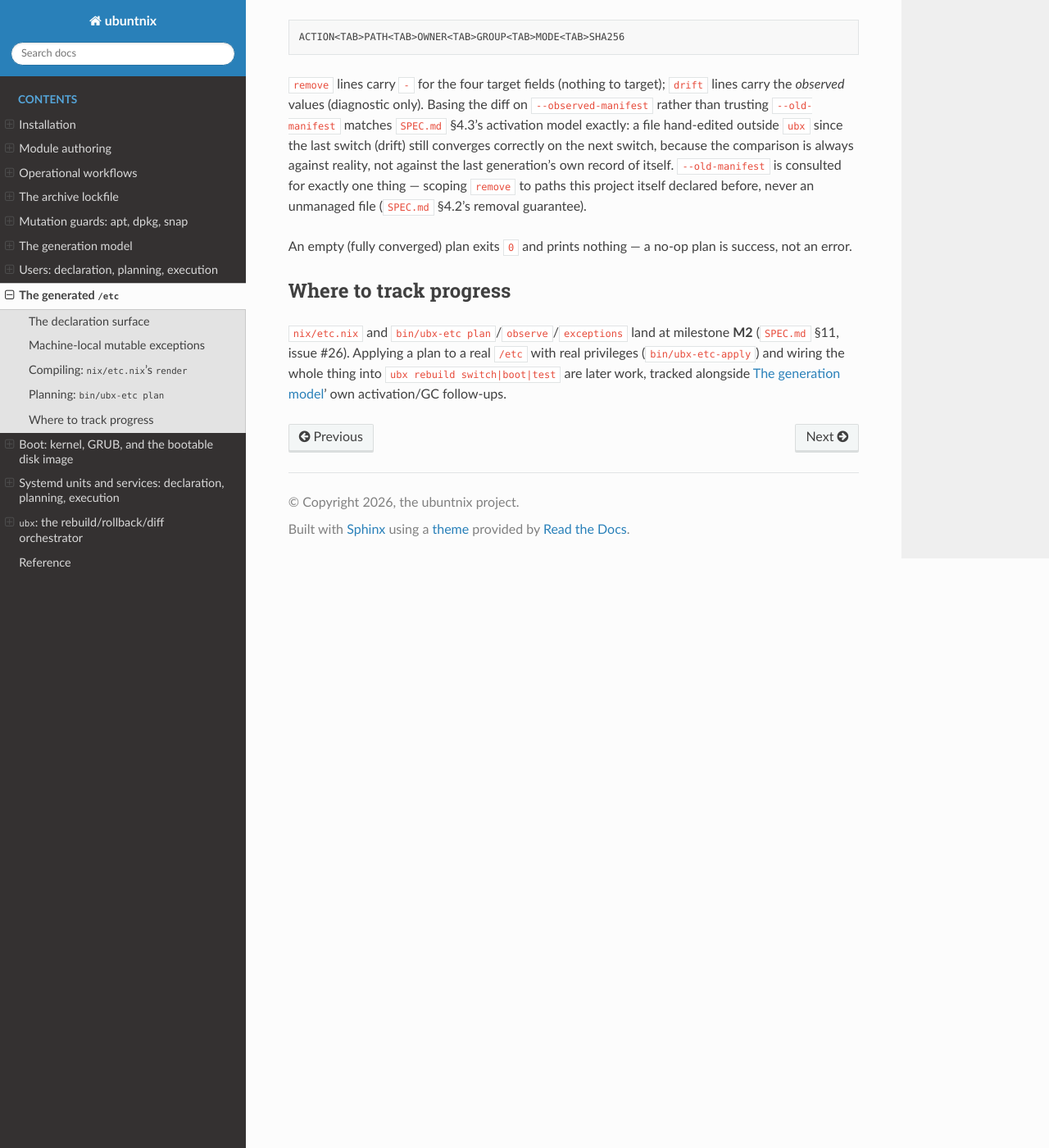
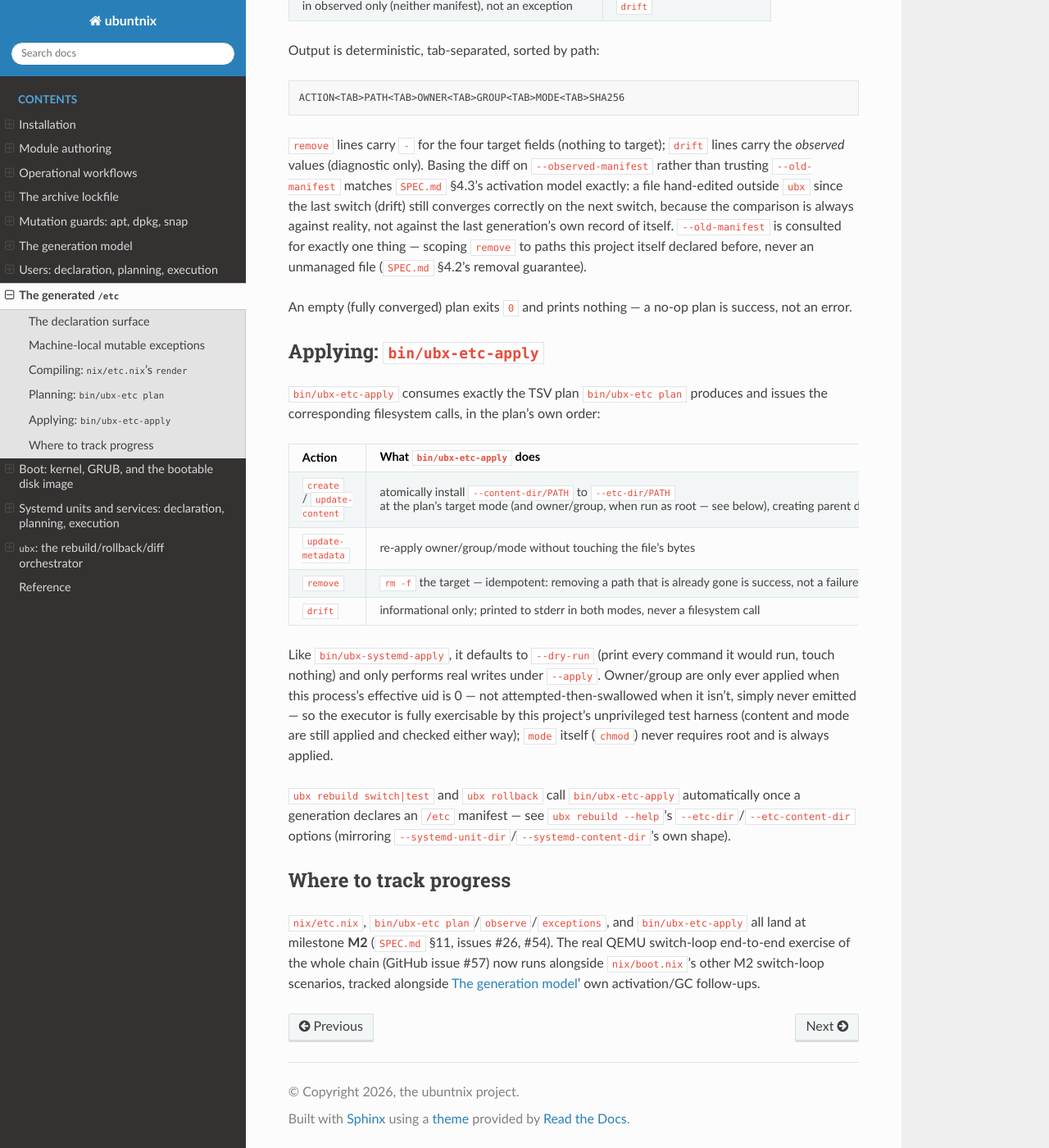
Before and after one commit to Guno327/ubuntnix, a Sphinx documentation site: the page built from docs/etc.md, in a window 1280 px wide and 1400 px high, scrolled down 2976 px. Shown: the whole window at 82% size. Built offline with Sphinx 7.4.7 and the Read the Docs theme 3.1.0, drawn with Linux system fonts in a browser that asks for light colours; pages that are not in the unit, such as notebooks, are missing from menus; some of the changed text lies outside the part shown.

Commit message:
feat(etc): live /etc activation executor (bin/ubx-etc-apply) — closes #54 (#56)
* feat(etc): live /etc activation executor (bin/ubx-etc-apply)

Add bin/ubx-etc-apply, a thin dry-run-by-default, --apply-gated executor
that consumes bin/ubx-etc's plan TSV (create/update-content/
update-metadata/remove/drift) and issues the exact install/chmod/chown/rm
calls it describes, in the plan's own order. Mirrors bin/ubx-systemd-apply:
atomic content install via `install -D`, idempotent `rm -f` removes,
owner/group applied only as root (chmod always), drift surfaced to stderr
and never written.

Wire it into `ubx rebuild`/`ubx rollback` execute_domains alongside the
systemd/users executors, with --etc-dir and --etc-content-dir options
(default /etc, content alongside the new etc manifest). Replaces the prior
"apply pending" notice.

Tests (139) cover dry-run no-op, real apply (create+update-metadata+
remove+drift), idempotent already-absent remove, empty plan, and an
end-to-end `ubx rebuild switch --apply` that writes a live /etc file
through the ubx wiring. 58/58 unit tests pass; shellcheck -x clean.

Closes #54.

Co-Authored-By: Claude Opus 4.8 <noreply@anthropic.com>

* test(e2e): wire switch-loop driver to staged /etc content + assert live activation

The M2 switch-loop QEMU e2e regressed once bin/ubx-etc-apply became a real
executor (#54): scenario 1's gen2 manifest declares an /etc create, so the
now-wired executor runs for real and needs its source bytes — but nothing
staged them and the driver never passed --etc-content-dir, so `install`
failed to stat the content and the switch exited non-zero.

Stage the two etc-managed fixture files under each generation's
`etc-content/` tree (let-bound content shared with the manifest builders so
declared sha256 and staged bytes can't drift), pass
`--etc-content-dir "$ASSETS/genN/etc-content"` on the scenario 1/2/3 real
`ubx rebuild switch|test` invocations, and assert the landed bytes directly
off the boot's writable /etc bind-mount (scenario 1 hello.txt, scenario 3
test-marker.txt) — the config domain now converges live end-to-end in-guest,
satisfying SPEC.md §11 M2's "config" switch-loop exit criterion.

Closes #57.

Co-Authored-By: Claude Opus 4.8 <noreply@anthropic.com>

---------

Co-authored-by: ghov-claude[bot] <308500720+ghov-claude[bot]@users.noreply.github.com>
Co-authored-by: Claude Opus 4.8 <noreply@anthropic.com>

````diff
--- a/docs/etc.md
+++ b/docs/etc.md
@@ -1,20 +1,23 @@
 # The generated `/etc`
 
-```{admonition} Partially implemented (M2, issue #26): compile + plan only
+```{admonition} Implemented (M2, issues #26 and #54): compile + plan + apply
 :class: note
 
-`nix/etc.nix` and `bin/ubx-etc` exist in the repository as of milestone
-**M2** (`SPEC.md` §4.2 "generated `/etc`", §4.3 switching-table row 1;
-issue #26) and everything described below is real: declared entries
-compile to a content-addressed tree plus a JSON manifest, the machine-
-local mutable exceptions are enumerated and enforced, and `bin/ubx-etc
-plan` computes a deterministic create/update/remove/drift diff against
-observed system state. Nothing here yet **applies** that plan to a real
-`/etc` — no file is ever written, chowned, chmod'd, or deleted by
-anything on this page. That executor (`bin/ubx-etc-apply`), and the `ubx
-rebuild` verb that wires it into an actual switch, are separate, later
-work (`bin/ubx-generations`' own header: "Activation ... is `ubx` verb
-work for a later issue").
+`nix/etc.nix`, `bin/ubx-etc`, and `bin/ubx-etc-apply` all exist in the
+repository as of milestone **M2** (`SPEC.md` §4.2 "generated `/etc`", §4.3
+switching-table row 1; issues #26, #54) and everything described below is
+real: declared entries compile to a content-addressed tree plus a JSON
+manifest, the machine-local mutable exceptions are enumerated and
+enforced, `bin/ubx-etc plan` computes a deterministic create/update/
+remove/drift diff against observed system state, and `bin/ubx-etc-apply`
+applies that plan to a real `/etc` — writing, chowning (when run as root),
+chmod'ing, and removing files exactly as the plan describes — dry-run by
+default, gated behind `--apply`. `ubx rebuild switch|test` and
+`ubx rollback` wire it in automatically (see "Applying: `bin/ubx-etc-apply`"
+below); the real QEMU switch-loop end-to-end proof (`nix/boot.nix`'s
+switch-loop section, GitHub issue #57) now runs `ubx-etc-apply` for real
+against a live, writable `/etc` and asserts the landed file content
+directly, not just the touched-domains plan/report bookkeeping.
 ```
 
 ## The declaration surface
@@ -155,10 +158,38 @@ guarantee).
 An empty (fully converged) plan exits `0` and prints nothing — a no-op
 plan is success, not an error.
 
+## Applying: `bin/ubx-etc-apply`
+
+`bin/ubx-etc-apply` consumes exactly the TSV plan `bin/ubx-etc plan`
+produces and issues the corresponding filesystem calls, in the plan's own
+order:
+
+| Action | What `bin/ubx-etc-apply` does |
+|---|---|
+| `create` / `update-content` | atomically install `--content-dir/PATH` to `--etc-dir/PATH` at the plan's target mode (and owner/group, when run as root — see below), creating parent directories as needed |
+| `update-metadata` | re-apply owner/group/mode without touching the file's bytes |
+| `remove` | `rm -f` the target — idempotent: removing a path that is already gone is success, not a failure |
+| `drift` | informational only; printed to stderr in both modes, never a filesystem call |
+
+Like `bin/ubx-systemd-apply`, it defaults to `--dry-run` (print every
+command it would run, touch nothing) and only performs real writes under
+`--apply`. Owner/group are only ever applied when this process's effective
+uid is 0 — not attempted-then-swallowed when it isn't, simply never
+emitted — so the executor is fully exercisable by this project's
+unprivileged test harness (content and mode are still applied and checked
+either way); `mode` itself (`chmod`) never requires root and is always
+applied.
+
+`ubx rebuild switch|test` and `ubx rollback` call `bin/ubx-etc-apply`
+automatically once a generation declares an `/etc` manifest — see
+`ubx rebuild --help`'s `--etc-dir`/`--etc-content-dir` options (mirroring
+`--systemd-unit-dir`/`--systemd-content-dir`'s own shape).
+
 ## Where to track progress
 
-`nix/etc.nix` and `bin/ubx-etc plan`/`observe`/`exceptions` land at
-milestone **M2** (`SPEC.md` §11, issue #26). Applying a plan to a real
-`/etc` with real privileges (`bin/ubx-etc-apply`) and wiring the whole
-thing into `ubx rebuild switch|boot|test` are later work, tracked
-alongside {doc}`generations`' own activation/GC follow-ups.
+`nix/etc.nix`, `bin/ubx-etc plan`/`observe`/`exceptions`, and
+`bin/ubx-etc-apply` all land at milestone **M2** (`SPEC.md` §11, issues
+#26, #54). The real QEMU switch-loop end-to-end exercise of the whole
+chain (GitHub issue #57) now runs alongside `nix/boot.nix`'s other M2
+switch-loop scenarios, tracked alongside {doc}`generations`' own
+activation/GC follow-ups.
````
Also changed, not shown: docs/ubx.md (+4 -4 lines), 4 other files.
